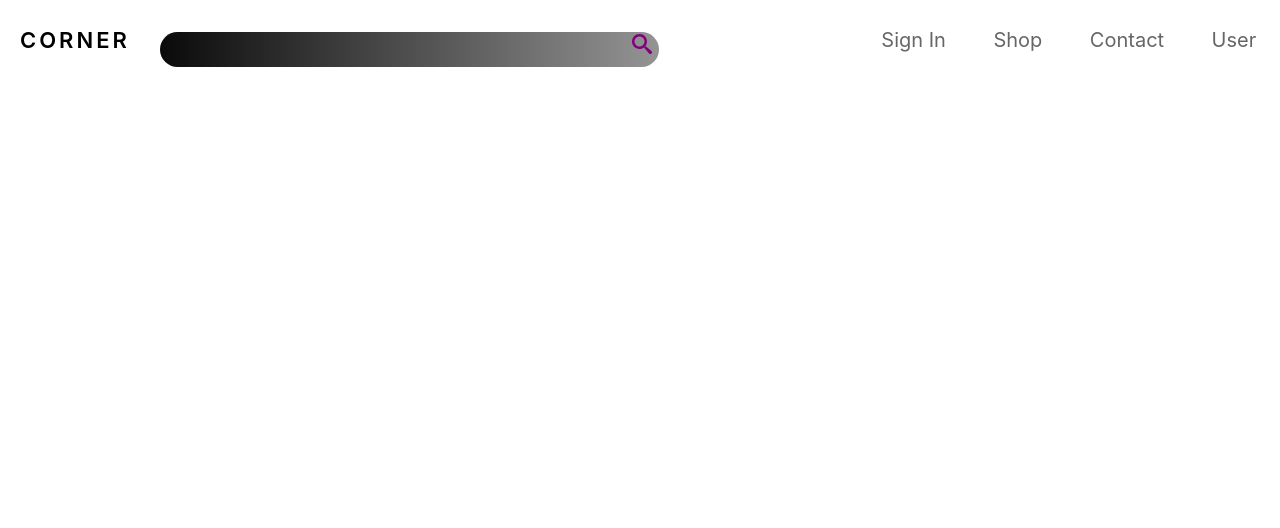
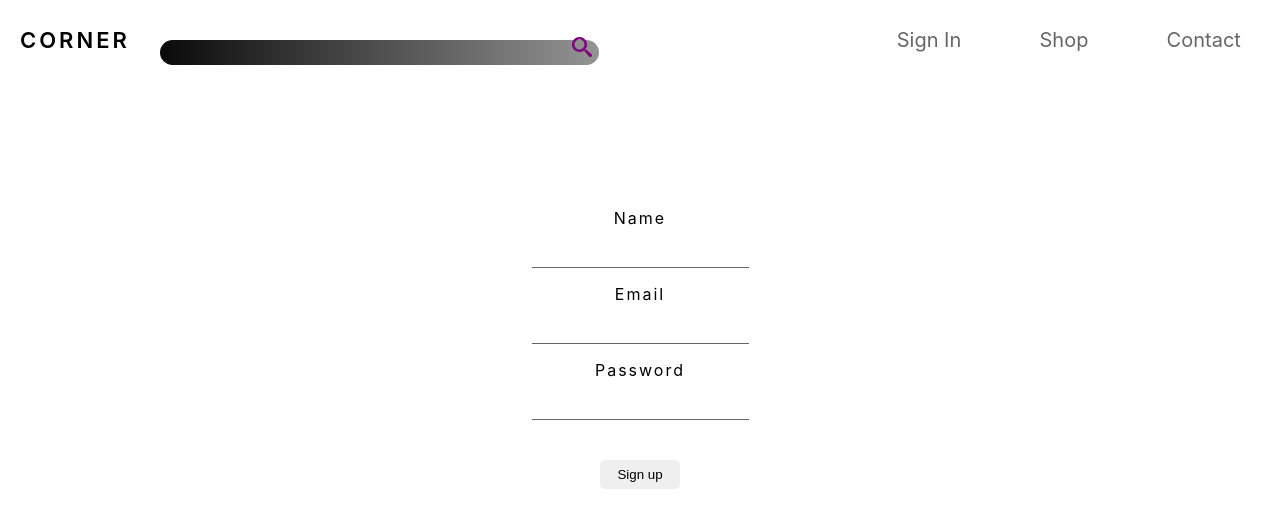
Before and after one commit to noiqum/corner, a React (Create React App) app: page /signup in a window 1280 px wide. Shown: the top 528 px of the page. Built offline with nearby package versions, Linux system fonts and the light colour scheme; no server answers.

Commit message:
signup page was created and signup process done + firebase connection was settled +and user collection was added to DB

```diff
--- a/src/App.css
+++ b/src/App.css
@@ -267,6 +267,34 @@
       text-transform: capitalize;
       letter-spacing: 2px;
       transform: translateY(-80px); }
+  .signin__buttons {
+    display: flex;
+    flex-direction: row;
+    align-items: center;
+    justify-content: space-between; }
+    @media screen and (min-width: 600px) {
+      .signin__buttons {
+        width: 15%; } }
+    .signin__buttons-register {
+      text-decoration: none;
+      display: inline-block;
+      font-weight: 500;
+      letter-spacing: 2px;
+      color: #666666;
+      font-size: 1.3rem;
+      margin-right: 1rem; }
+      .signin__buttons-register:hover {
+        color: #212121;
+        font-size: 1.4rem; }
+    .signin__buttons-submit {
+      border: none;
+      padding: 0.7rem 1.7rem;
+      display: inline-block;
+      border-radius: 5px;
+      cursor: pointer; }
+      .signin__buttons-submit:hover {
+        background-color: #383838;
+        color: #fff; }
 
 input[type=email]:focus + label {
   color: purple;
@@ -276,6 +304,39 @@ input[type=password]:focus + label {
   color: purple;
   font-size: 1.2rem; }
 
+input[type=text]:focus + label {
+  color: purple;
+  font-size: 1.2rem; }
+
+.signup {
+  display: flex;
+  justify-content: center;
+  align-items: center;
+  flex-direction: column;
+  width: 90%;
+  min-height: 70vh;
+  margin: 0 auto; }
+  .signup input {
+    padding: 1rem 2rem;
+    border: none;
+    border-bottom: 1px solid #666666;
+    margin-bottom: 2rem; }
+  .signup label {
+    font-size: 1.6rem;
+    pointer-events: none;
+    text-transform: capitalize;
+    letter-spacing: 2px;
+    transform: translateY(-80px); }
+  .signup__submit {
+    border: none;
+    padding: 0.7rem 1.7rem;
+    display: inline-block;
+    border-radius: 5px;
+    cursor: pointer; }
+    .signup__submit:hover {
+      background-color: #383838;
+      color: #fff; }
+
 :root {
   font-size: 10px; }
 
@@ -283,3 +344,6 @@ body {
   margin: 0;
   padding: 0;
   box-sizing: border-box; }
+
+* {
+  box-sizing: border-box; }
--- a/src/App.js
+++ b/src/App.js
@@ -8,6 +8,7 @@ import './App.css';
 import Container from './components/container/container';
 import Navbar from './components/navbar/navbar';
 import Signin from './components/signin/signin';
+import Signup from './components/signin/signup';
 
 function App() {
   return (
@@ -17,6 +18,7 @@ function App() {
       <Switch>
         <Route  exact path='/' component={Container}></Route>
         <Route exact path='/signin' component={Signin}></Route>
+        <Route exact path='/signup' component={Signup}></Route>
         <Route path='/shop'></Route>
         <Route path='/shop/:collection'></Route>
       </Switch>
--- a/src/components/navbar/navbar.jsx
+++ b/src/components/navbar/navbar.jsx
@@ -47,13 +47,19 @@ export class navbar extends Component {
       )
   }
 
+  unSubscribeFromAuth=null
+
     componentDidMount(){
-        auth.onAuthStateChanged(user=>{
+       this.unSubscribeFromAuth= auth.onAuthStateChanged(user=>{
             this.setState({
                 currentUser:user
             })
-            console.log(user)
+
         })
+    }
+
+    componentWillUnmount(){
+        this.unSubscribeFromAuth();
     }
 
     render() {
@@ -84,6 +90,11 @@ export class navbar extends Component {
                     }
                     <Link className='navbar__slide__link' onClick={this.menuClick} to='/shop'> Shop</Link>
                     <Link className='navbar__slide__link' onClick={this.menuClick} to='/contact'>Contact</Link>
+                    {this.state.currentUser === null
+                    ?
+                    null
+                    :
+                    <Link className='navbar-lg__link' onClick={this.menuClick} to='/contact'>user</Link>}
                     </div>
                 </div>
             </div>
@@ -107,7 +118,11 @@ export class navbar extends Component {
                     <Link className="navbar-lg__link" onClick={this.signoutHandle}>Sign out</Link>}
                     <Link className='navbar-lg__link' onClick={this.menuClick} to='/shop'> Shop</Link>
                     <Link className='navbar-lg__link' onClick={this.menuClick} to='/contact'>Contact</Link>
-                    <Link className='navbar-lg__link' onClick={this.menuClick} to='/contact'>user</Link>
+                    {this.state.currentUser === null
+                    ?
+                    null
+                    :
+                    <Link className='navbar-lg__link' onClick={this.menuClick} to='/contact'>user</Link>}
                 </div>
             </div>
             </div>
--- a/src/components/signin/signin.jsx
+++ b/src/components/signin/signin.jsx
@@ -1,6 +1,7 @@
 import React, { Component } from 'react';
 import {Link ,Redirect} from 'react-router-dom';
 import {auth} from '../../firebase/firebase.utils';
+
 
 export class signin extends Component {
 
@@ -19,8 +20,15 @@ export class signin extends Component {
     }
 
     signHandle=()=>{
+        //todo:form validation add//////////////////
         auth.signInWithEmailAndPassword(this.state.email,this.state.password).then(
-            this.setState({signin:true})
+          user => {
+              if(user !== null || user !== undefined){
+                  this.setState({signin:true})
+              }else{
+                  return null;
+              }
+          }
         )
         .catch(err=>
             this.setState({error:err}))
--- /dev/null
+++ b/src/components/signin/signup.jsx
@@ -0,0 +1,65 @@
+import React, { Component } from 'react';
+import {auth} from '../../firebase/firebase.utils';
+import {firestore} from '../../firebase/firebase.utils';
+import {Redirect} from 'react-router-dom';
+
+export class signup extends Component {
+
+
+    state={
+        name:'',
+        email:'',
+        password:'',
+        error:null,
+        signup:false,
+
+    }
+
+    handleChange=(e)=>{
+        const {name,value}=e.target;
+        this.setState({
+            [name]:value
+        })
+    }
+
+    signupHandle=()=>{
+        // todo form validation add
+        auth.createUserWithEmailAndPassword(this.state.email,this.state.password)
+        .then(user=>{
+            if(user !== null || user !== undefined){
+                    const id=user.user.uid;
+                    console.log(id)
+                    firestore.collection('user').doc(id).set({
+                        name:this.state.name,
+                        email:this.state.email,
+                        chart:[],
+                        userId:id
+                    })
+                    this.setState({signup:true})
+            }
+        }).catch(err=>{
+            this.setState({error:err})
+        })
+    }
+
+    render() {
+        return (
+            <div className='signup'>
+
+                <input  onChange={this.handleChange} required name='name' type="text" className="signup__name"/>
+                <label htmlFor="name" className="signup__name__label">name</label>
+
+                <input onChange={this.handleChange} required name='email' type="email" className="signup__email"/>
+                <label htmlFor  ="email" className="signup__email__label">Email</label>
+
+                <input onChange={this.handleChange} required type="password" name='password' className="signup__password"/>
+                <label htmlFor="password" className="input__password__label">password</label>
+
+                <button  onClick={this.signupHandle}  className="signup__submit">Sign up</button>
+                {this.state.signup  && <Redirect to='/'/>}
+            </div>
+        )
+    }
+}
+
+export default signup
--- a/src/css/sass/main.scss
+++ b/src/css/sass/main.scss
@@ -6,6 +6,7 @@
 @import './navbar-lg.scss';
 @import './item.scss';
 @import './signin.scss';
+@import './signup.scss';
 
 
 
@@ -19,3 +20,6 @@ body{
     box-sizing: border-box;
 
 }
+*{
+    box-sizing: border-box;
+}
--- /dev/null
+++ b/src/css/sass/signup.scss
@@ -0,0 +1,32 @@
+@import './mixin.scss';
+@import './variables.scss';
+
+
+.signup{
+
+    @include center;
+    width: 90%;
+    min-height:70vh;
+    margin: 0 auto;
+
+    & input{
+        @include input;
+    }
+
+    & label{
+        @include label;
+    }
+
+    &__submit{
+        border: none;
+        padding: 0.7rem 1.7rem;
+        display: inline-block;
+        border-radius: 5px;
+        cursor: pointer;
+        &:hover{
+            background-color: $grey-5;
+            color:#fff;
+        }
+    }
+
+}
```
Also changed, not shown: src/css/sass/signin.scss (+33 -2 lines).
